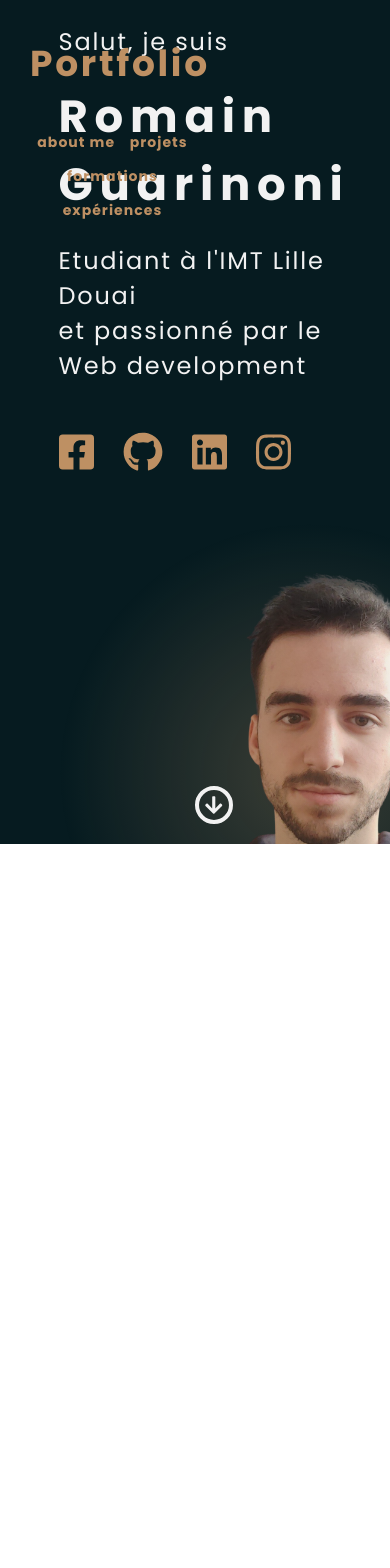
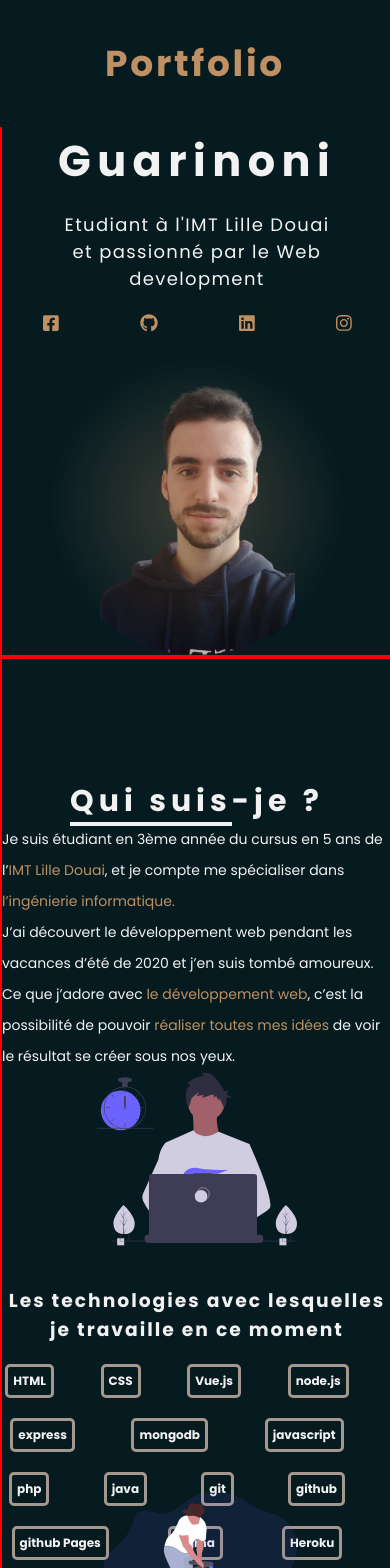
Before and after one commit to RomainGuarinoni/portfolio, a Vue app: page /#/ in a window 390 px wide. Shown: the top 1568 px of the page. Before the commit the page ends 844 px from the top, so only its background shows below. Built offline with nearby package versions, Linux system fonts and the light colour scheme.

Commit message:
debut du reponsive

```diff
--- a/public/index.html
+++ b/public/index.html
@@ -1,5 +1,5 @@
 <!DOCTYPE html>
-<html lang="en" style="overflow : hidden">
+<html lang="en">
   <head>
     <meta charset="utf-8">
     <meta http-equiv="X-UA-Compatible" content="IE=edge">
--- a/src/components/Aboutme.vue
+++ b/src/components/Aboutme.vue
@@ -71,6 +71,53 @@ export default {};
 </script>
 
 <style scoped>
+@media all and (max-width: 1350px) {
+  .boxall {
+    height: 95% !important;
+    padding-top: 120px !important;
+    position: relative;
+  }
+  .pres {
+    height: 280px !important;
+  }
+  p {
+    font-size: 14px !important;
+    line-height: 31px;
+  }
+  h1 {
+    font-size: 30px !important;
+    letter-spacing: 5px;
+  }
+  .svg img {
+    width: 200px !important;
+    height: 200px !important;
+  }
+  .prog {
+    height: 200px !important;
+    width: 100% !important;
+  }
+  .prog h3 {
+    margin: 20px 0 0 0 !important;
+    text-align: center;
+  }
+  .tech {
+    justify-content: space-around !important;
+  }
+  .tech-item {
+    font-size: 12px !important;
+  }
+}
+@media all and (max-width: 696px) {
+  .down {
+    display: none !important;
+  }
+  h1 {
+    text-align: center !important;
+  }
+  .boxall {
+    position: static !important;
+  }
+}
 * {
   margin: 0;
   padding: 0;
--- a/src/components/AppContainer.vue
+++ b/src/components/AppContainer.vue
@@ -3,11 +3,11 @@
     <div class="nav">
       <Navbar />
     </div>
-    <div class="pages">
-      <div class="first" id="first-page"><Home /></div>
-      <div class="second" id="second-page"><Aboutme /></div>
-      <div class="third" id="third-page"><Projets /></div>
-      <div class="fourth" id="fourth-page"></div>
+    <div class="pages" id="pages">
+      <div class="pages-item " id="first-page"><Home /></div>
+      <div class="pages-item " id="second-page"><Aboutme /></div>
+      <div class="pages-item " id="third-page"><Projets /></div>
+      <div class="pages-item " id="fourth-page"></div>
     </div>
   </div>
 </template>
@@ -25,10 +25,67 @@ export default {
     Aboutme,
     Projets,
   },
+  data() {
+    return {
+      index: 0,
+      pages: ["first-page", "second-page", "third-page", "fourth-page"],
+    };
+  },
+  /*mounted: function() {
+    // Variables
+    var isScrolling, start, end, distance;
+    var div = document.getElementById("pages");
+    // eslint-disable-next-line no-unused-vars
+    var pages = this.pages;
+    // eslint-disable-next-line no-unused-vars
+    var index = this.index;
+    // Listen for scroll events
+    div.addEventListener(
+      "scroll",
+      function() {
+        // Set starting position
+        if (!start) {
+          start = window.pageYOffset;
+          console.log("la valeur de start est : " + start);
+        }
+
+        // Clear our timeout throughout the scroll
+        window.clearTimeout(isScrolling);
+
+        // Set a timeout to run after scrolling ends
+        isScrolling = setTimeout(function() {
+          // Calculate distance
+          end = div.pageYOffset;
+          distance = end - start;
+
+          // Run the callback
+          console.log("oui");
+          console.log(distance + start + end);
+          index++;
+          document.getElementById(pages[index]).scrollIntoView();
+          console.log(index);
+
+          // Reset calculations
+          start = null;
+          end = null;
+          distance = null;
+        }, 1000);
+      },
+      false
+    );
+  },*/
 };
 </script>
 
 <style>
+@media all and (max-width: 696px) {
+  .pages {
+    height: auto !important;
+  }
+  .pages-item {
+    height: auto !important;
+  }
+}
 #app {
   font-family: "Poppins", sans-serif;
   --primary: #061b20;
@@ -60,26 +117,17 @@ export default {
   position: absolute;
   z-index: 1;
   overflow-y: scroll;
-  scroll-snap-type: y mandatory;
   scroll-behavior: smooth;
 }
-.first,
-.second,
-.third,
-.fourth {
+.pages-item {
   width: 100%;
   height: 100vh;
   scroll-snap-align: start;
   scroll-snap-stop: normal;
+  background: var(--primary);
+  border: 2px solid red;
 }
-.first,
-.second,
-.third {
-  background: var(--primary);
-}
-.fourth {
-  background: blue;
-}
+
 a {
   text-decoration: none;
   color: inherit;
--- a/src/components/Home.vue
+++ b/src/components/Home.vue
@@ -51,6 +51,52 @@ export default {};
 </script>
 
 <style scoped>
+@media all and (max-width: 1489px) {
+  .content {
+    width: 100% !important;
+    justify-content: space-around !important;
+  }
+}
+@media all and (max-width: 1100px) {
+  .circle {
+    margin: 0;
+    padding: 0;
+    background: radial-gradient(
+        50% 50% at 50% 50%,
+        rgba(170, 133, 95, 0.33) 0%,
+        rgba(255, 255, 255, 0) 100%
+      ),
+      center/65% no-repeat url("../assets/moi.png");
+    width: 300px !important;
+    height: 300px !important;
+    border: none;
+    border-radius: 100%;
+  }
+  span {
+    font-weight: bold;
+    font-size: 43px !important;
+    letter-spacing: 0.15em;
+  }
+  p {
+    letter-spacing: 0.075em;
+    font-size: 18px !important;
+  }
+}
+@media all and (max-width: 799px) {
+  .left {
+    text-align: center !important;
+  }
+  .brand {
+    justify-content: space-around !important;
+    width: 100% !important;
+  }
+}
+@media all and (max-width: 696px) {
+  .boxAll {
+    display: block !important;
+    position: static !important;
+  }
+}
 .boxAll {
   position: absolute;
   top: 0;
--- a/src/components/Navbar.vue
+++ b/src/components/Navbar.vue
@@ -31,9 +31,28 @@ export default {};
 </script>
 
 <style scoped>
+@media all and (max-width: 860px) {
+  .nav-items-box {
+    display: flex;
+    flex-wrap: wrap;
+    justify-content: space-around;
+    align-items: center;
+    flex: 1 !important;
+  }
+}
+@media all and (max-width: 634px) {
+  .nav-items-box {
+    display: none !important;
+  }
+  .logo {
+    width: 100% !important;
+    text-align: center;
+  }
+}
 .navBox {
   width: 100%;
   background-color: none;
+  background: var(--primary);
 }
 .box {
   display: flex;
--- a/src/components/ProjetDetail.vue
+++ b/src/components/ProjetDetail.vue
@@ -39,7 +39,7 @@
           <p>{{ item }}</p>
         </div>
       </div>
-      <div class="fonctionnalite">
+      <div class="fonctionnalite" v-show="projet[this.id].fonctionnalite != ''">
         <h2>Fonctionnalités</h2>
         <ul>
           <li
@@ -85,6 +85,78 @@ export default {
             "Possibilité de voir qui est dans la salle et depuis combien de temps",
             "Update du site facile grace à heroku et git",
           ],
+        },
+        {
+          title: "Portfolio",
+          date: "Janvier 2021",
+          site: "",
+          git: "https://github.com/RomainGuarinoni/portfolio",
+          description: [
+            "<p> La première itération de mon portfolio ! </p>",
+            "<p> Construit avec<span style='color : var(--brown);'> Vue.js </span>, il permet de mettre en avant mes projets ainsi quue ma formation et mes expériences professionnelles </p>",
+          ],
+          stack: ["Vues.js", "Gsap", "Github Pages"],
+          fonctionnalite: [""],
+        },
+
+        {
+          title: "Inspiring Music Theory",
+          date: "Novembre 2020",
+          site: "https://github.com/RomainGuarinoni/Inspiring-Music-Theory",
+          git: "https://github.com/RomainGuarinoni/Inspiring-Music-Theory",
+          description: ["<p> </p>"],
+          stack: [""],
+          fonctionnalite: [""],
+        },
+        {
+          title: "Steam Market Notifier",
+          date: "Octobre 2020",
+          site: "https://romainguarinoni.github.io/Steam-Market-Notifier/#/",
+          git: "https://github.com/RomainGuarinoni/Steam-Market-Notifier",
+          description: [
+            "<p> Ce site est <span style='color : var(--brown);'>un store </span>qui permet d'ajouter des éléments dans son panier, de les modifier et/ou de les supprimer.</p>",
+            "<p>Etant un grand fan du jeu Counter Strike Global Offensive et de son <span style='color : var(--brown);'>marché de skins</span>, j'ai voulu créer un site qui permet de <span style='color : var(--brown);'>signaler aux joueurs </span>lorsque leurs skins préférés sont au prix le plus bas.</p>",
+            "<p>Pour cela, l'utilisateur choisis le skin qu'il désire, choisis le <span style='color : var(--brown);'> prix maximal </span> et attend que le site le notifie quand le prix de skin sur le marché steam est inférieur ou égal au prix maximal qu'il a choisis</p>",
+            "<p>Le site utilise <span style='color : var(--brown);'>l'API steam </span> pour pouvoir afficher les prix des skins</p>",
+          ],
+          stack: [
+            "Vue.js",
+            "Github Pages",
+            "axios",
+            "gsap",
+            "AOS",
+            "API steam",
+          ],
+          fonctionnalite: [
+            "Gestion d'un store d'item : ajout, modification, délétion",
+            "utilisation de l'API steam",
+            "Animation avec GSAP et Animation On Scroll",
+          ],
+        },
+        {
+          title: "Exam Answer Interface",
+          date: "Octobre 2020",
+          site: "https://romainguarinoni.github.io/Exam_answer_interface/",
+          git: "https://github.com/RomainGuarinoni/Exam_answer_interface",
+          description: [
+            "<p> ce site est une petite web app qui permet de <span style='color : var(--brown);'> s'entrainer au Toeic</span> ou à tout autre examen sous forme de QCM</p>",
+            "<p>Il permet de voir nos résultat et de de <span style='color : var(--brown);'> s'entrainer plus rapidement </span> car il n'y a pas à tout écrire sur une feuille mais juste <span style='color : var(--brown);'>cliquer sur des boutons </span></p>",
+          ],
+          stack: ["HTML", "CSS", "javascript", "Github Pages"],
+          fonctionnalite: [
+            "selection du nombre de question et si besoin d'une question de départ et d'un pas",
+            "possibilité de customiser les couleurs des réponses",
+            "Darkmode pour s'entrainer la nuit",
+          ],
+        },
+        {
+          title: "",
+          date: "",
+          site: "",
+          git: "",
+          description: ["<p> </p>"],
+          stack: [""],
+          fonctionnalite: [""],
         },
       ],
     };
--- a/src/components/Projets.vue
+++ b/src/components/Projets.vue
@@ -97,6 +97,13 @@ export default {
           img: require("../assets/portfolio.jpg"),
         },
         {
+          title: "Inspiring music Theory",
+          description:
+            "Un jeux de lecture de note pour un projet avec une école de musique",
+          stack: ["Vue.js", "vexflow"],
+          img: require("../assets/jeux.jpg"),
+        },
+        {
           title: "Steam market Notifier",
           description:
             "Un store pour pouvoir choisir des skins d'arme csgo au bon prix",
@@ -104,13 +111,6 @@ export default {
           img: require("../assets/steam.jpg"),
         },
 
-        {
-          title: "Inspiring music Theory",
-          description:
-            "Un jeux de lecture de note pour un projet avec une école de musique",
-          stack: ["Vue.js", "vexflow"],
-          img: require("../assets/jeux.jpg"),
-        },
         {
           title: "Exam Answer Interface",
           description: "une petite web App qui permet de faire des QCM",
@@ -297,7 +297,7 @@ h1 {
   transition: all ease 200ms;
 }
 .decouvrir :hover {
-  font-weight: bold;
+  transform: scale(1.05);
 }
 .decouvrir p {
   margin: 5px 10px;
```
